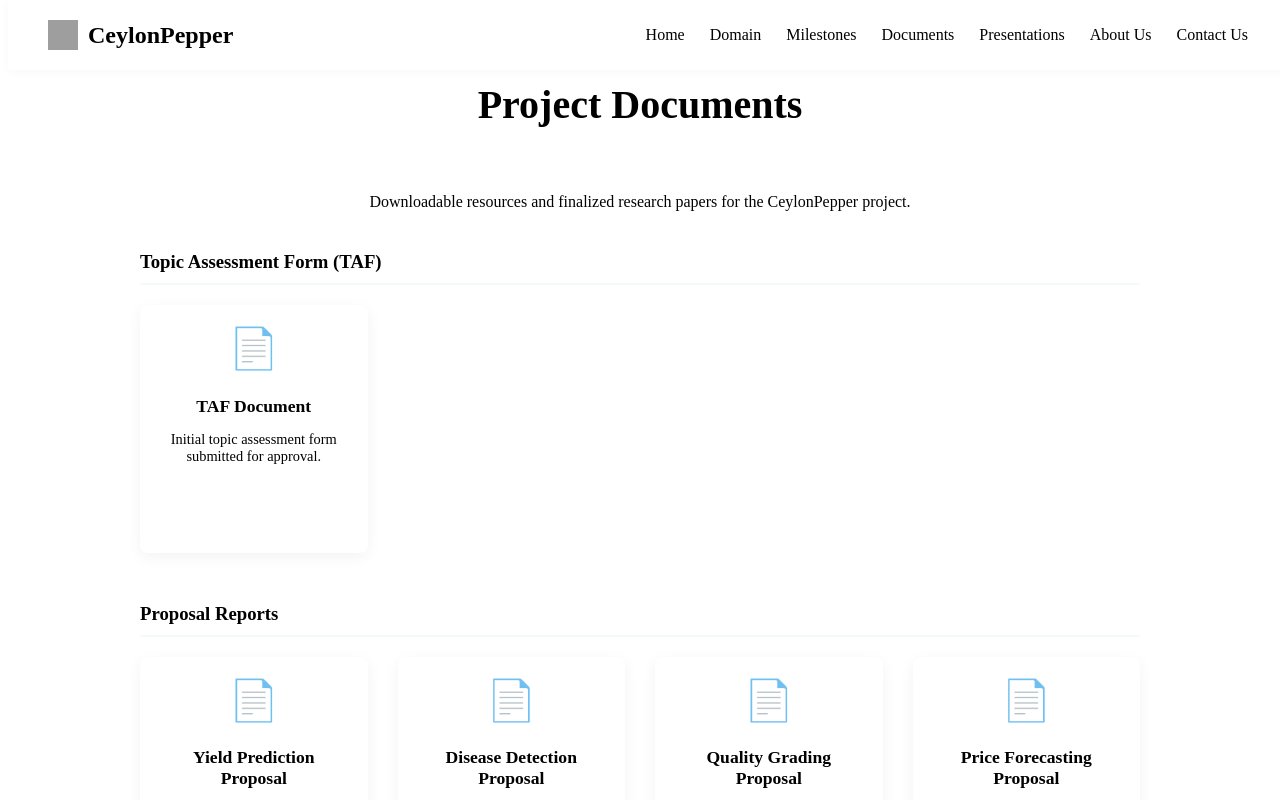
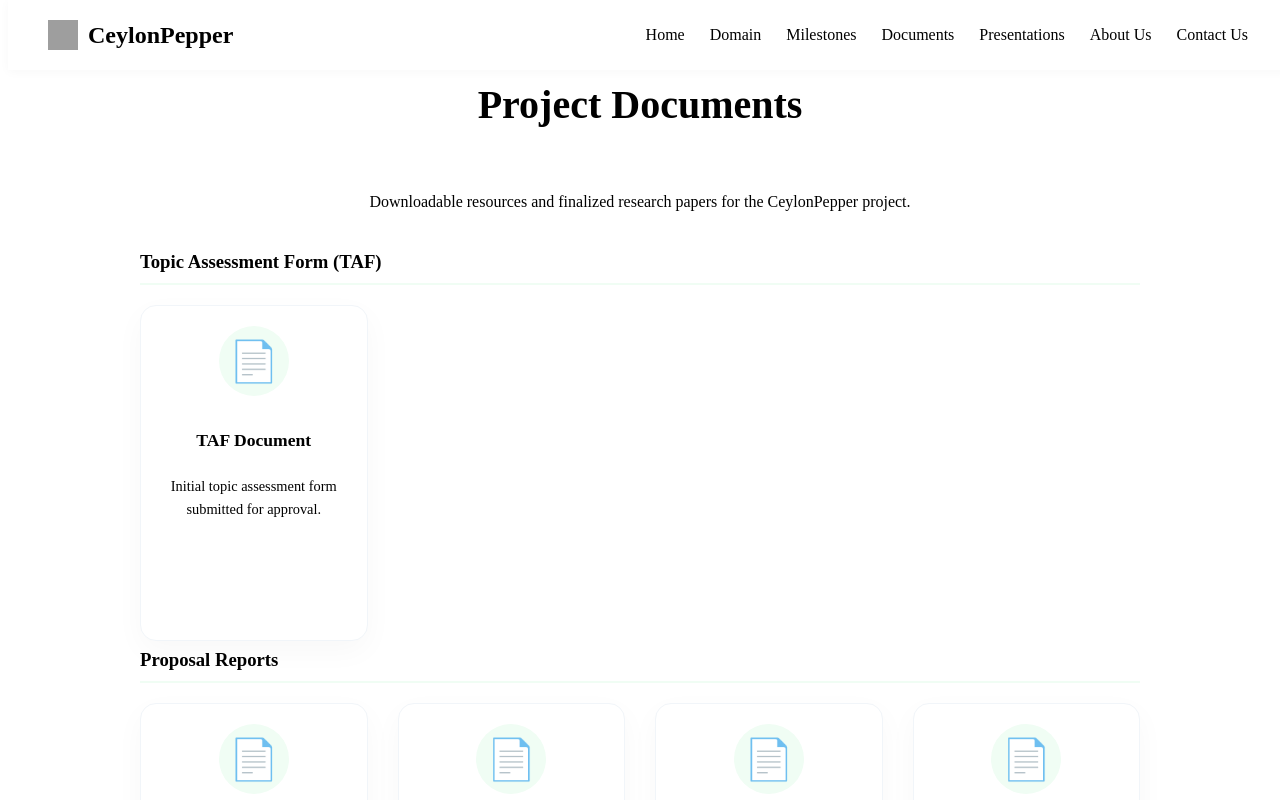
Before and after one commit to JanudiAdhikari/CeylonPepper, a React (Vite) app: page /documents in a window 1280 px wide. Shown: the top 800 px of the page. Built offline with nearby package versions, Linux system fonts and the light colour scheme; grey boxes are pictures that could not be loaded; the HTML template or start-up script is replaced by a standard one.

Commit message:
Added comprehensive CSS layout and component styles for project pages

```diff
--- a/src/styles/Pages.css
+++ b/src/styles/Pages.css
@@ -351,38 +351,82 @@
 /* Card Grids for Docs/Presentations */
 .card-grid {
   display: grid;
-  grid-template-columns: repeat(auto-fit, minmax(280px, 1fr));
+  grid-template-columns: repeat(4, 1fr);
   gap: 30px;
-  max-width: 1000px;
+  max-width: 1200px;
   margin: 0 auto;
 }
 .download-card, .presentation-card {
   background: white;
-  padding: 30px;
-  border-radius: 8px;
-  box-shadow: 0 4px 15px rgba(0,0,0,0.05);
+  padding: 40px 30px;
+  border-radius: 16px;
+  box-shadow: 0 10px 30px rgba(0,0,0,0.03);
   text-align: center;
-  transition: transform 0.3s;
+  transition: all 0.4s cubic-bezier(0.4, 0, 0.2, 1);
+  border: 1px solid #f1f5f9;
+  display: flex;
+  flex-direction: column;
+  height: 100%;
 }
 .download-card:hover, .presentation-card:hover {
-  transform: translateY(-5px);
+  transform: translateY(-10px);
+  box-shadow: 0 20px 40px rgba(46, 125, 50, 0.1);
+  border-color: rgba(46, 125, 50, 0.2);
 }
 .doc-icon, .pres-icon {
-  font-size: 3rem;
+  font-size: 2.5rem;
+  margin: 0 auto 20px;
+  width: 70px;
+  height: 70px;
+  background: #f0fdf4;
+  display: flex;
+  align-items: center;
+  justify-content: center;
+  border-radius: 50%;
+  color: var(--primary);
+  transition: all 0.3s ease;
+}
+.download-card:hover .doc-icon, .presentation-card:hover .pres-icon {
+  transform: scale(1.1);
+}
+.download-card h4, .presentation-card h4 {
+  font-size: 1.3rem;
   margin-bottom: 15px;
+  color: var(--text-dark);
+  font-weight: 700;
+}
+.download-card p, .presentation-card p {
+  color: var(--text-light);
+  line-height: 1.6;
+  margin-bottom: 25px;
+  flex: 1;
 }
 .btn-download {
   background-color: var(--primary);
   color: white;
   border: none;
-  padding: 10px 20px;
-  border-radius: 4px;
-  margin-top: 15px;
+  padding: 12px 24px;
+  border-radius: 30px;
+  margin-top: auto;
   cursor: pointer;
-  transition: background 0.3s;
+  font-weight: 600;
+  transition: all 0.3s ease;
+  width: 100%;
 }
 .btn-download:hover {
-  background-color: var(--secondary);
+  background-color: #1b5e20;
+  transform: translateY(-2px);
+  box-shadow: 0 4px 12px rgba(46, 125, 50, 0.2);
+}
+@media (max-width: 1024px) {
+  .card-grid {
+    grid-template-columns: repeat(2, 1fr);
+  }
+}
+@media (max-width: 600px) {
+  .card-grid {
+    grid-template-columns: 1fr;
+  }
 }
 
 /* About Us */
```
